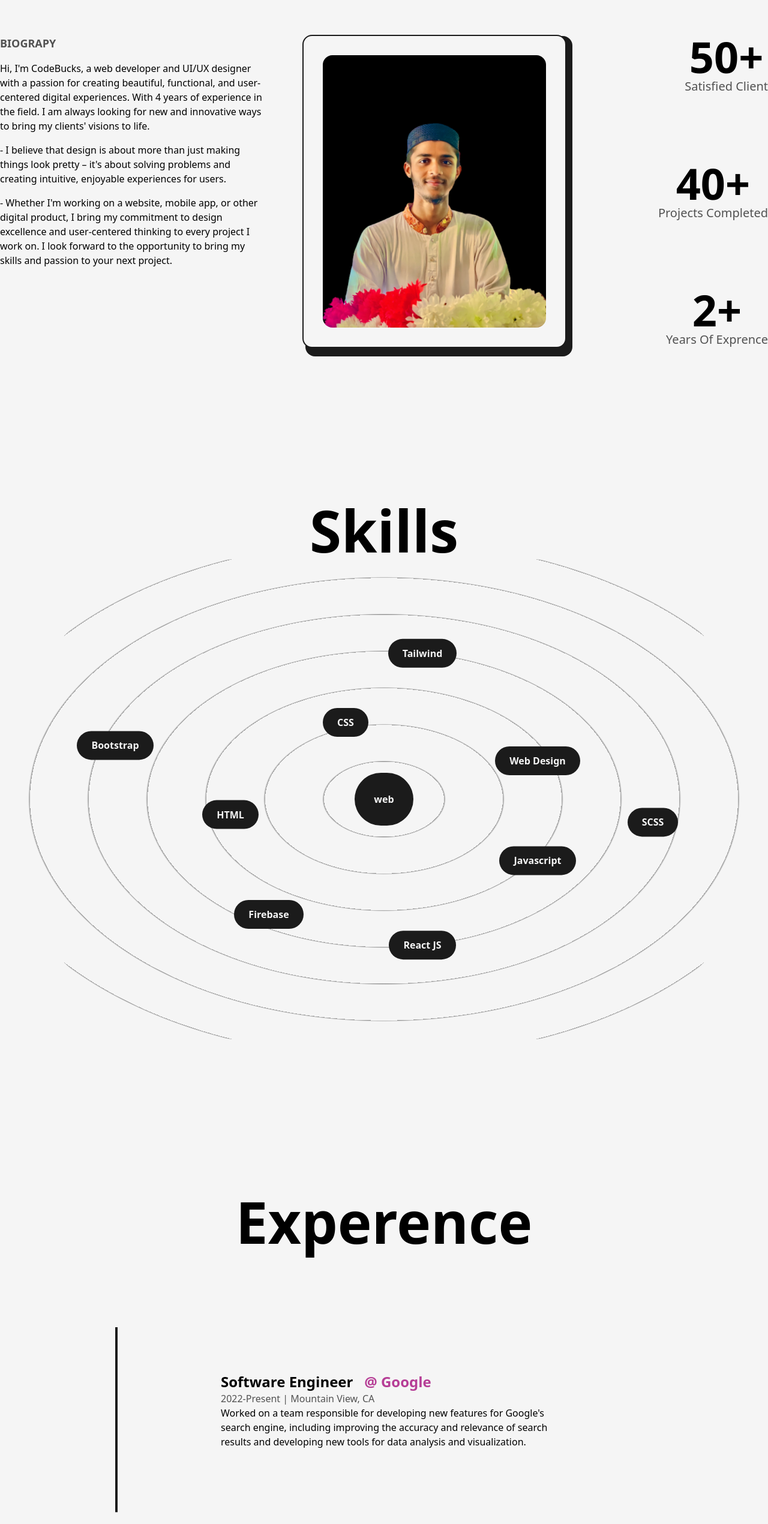
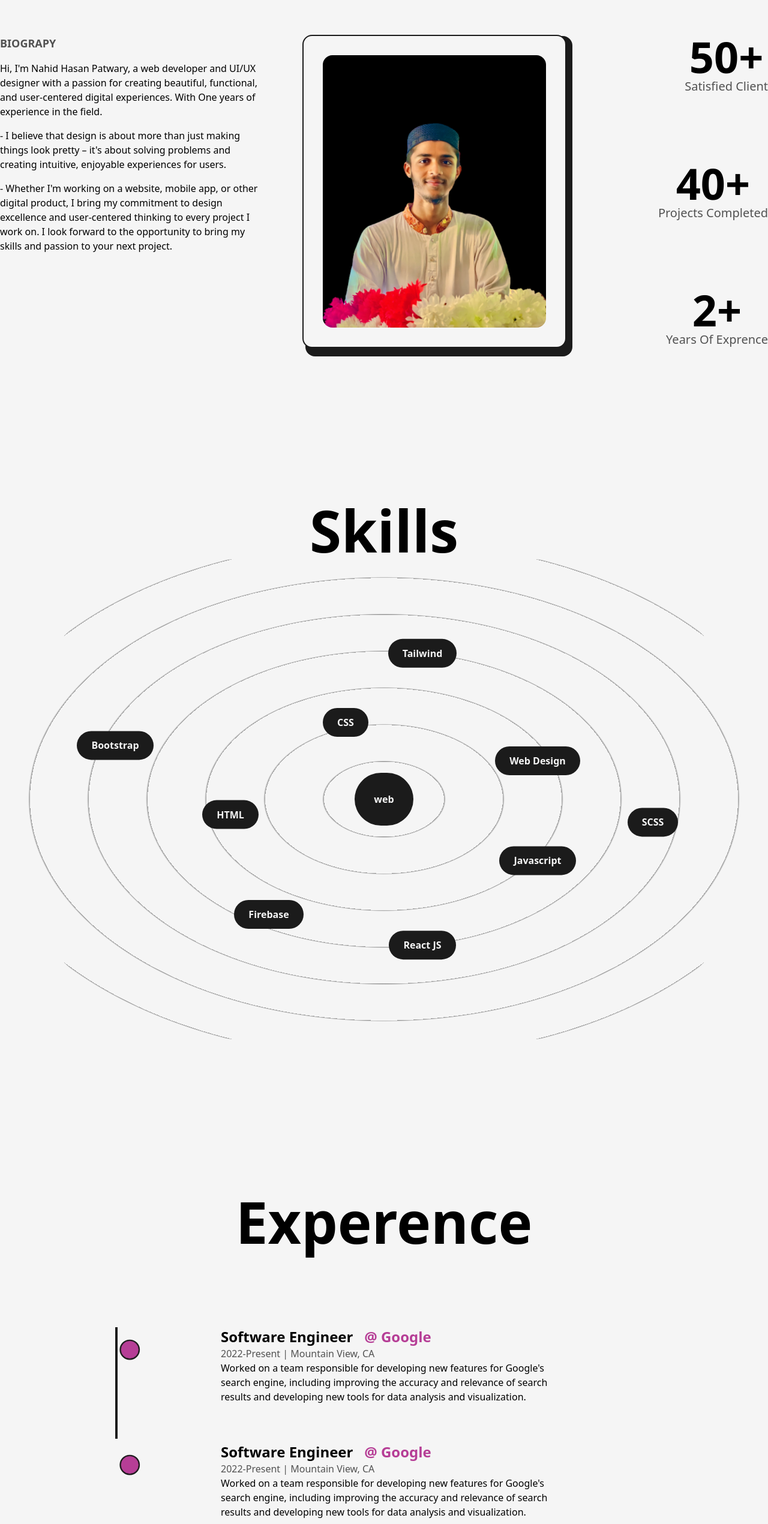
Before and after one commit to nahidulhasan4/My-Profolio, a Next.js app: page /about in a window 1280 px wide. Shown: the part 206-2746 px from the top of the page at 60% size. Built offline with nearby package versions, Linux system fonts and the light colour scheme.

Commit message:
here some data

```diff
--- a/src/component/Experence.js
+++ b/src/component/Experence.js
@@ -1,14 +1,13 @@
 import {React, useRef}from "react";
-
-
 import {motion, useScroll} from "framer-motion";
 import LiIcon from "./LiIcon";
 const Details = ({ positon, company, companyLInk, time, adress, work }) => {
+  const ref = useRef(null)
   return (
+    <li ref={ref} className="my-8 first:mt-0 last:mb-0 w-[60%] mx-auto flex flex-col items-center justify-between">
 
+       <LiIcon reference={ref} />
 
-    <li className="my-8 first:mt-0 last:mb-0 w-[60%] mx-auto flex flex-col items-center justify-between">
-       <LiIcon />
       <div>
         <h3 className="capitalize font-bold text-2xl">
           {positon} &nbsp;{" "}
--- a/src/component/LiIcon.js
+++ b/src/component/LiIcon.js
@@ -1,12 +1,24 @@
 import React from 'react'
+import {useScroll, motion}from "framer-motion"
+const LiIcon = ({reference}) => {
 
-const LiIcon = () => {
+
+    const{scrollYProgress} = useScroll(
+        {
+          target: reference,
+          offset:["center end", "center center"]
+        }
+      )
   return (
-    <figure>
-        <svg width="75" height="75" viewBox='0 0 100 100 '>
-            <circal cx="75" cy="50" r="20" />
-            <circal  cx="75" cy="50" r="20"/>
-            <circal  cx="75" cy="50" r="20"/>
+    <figure className='absolute left-0 stroke-dark'>
+        <svg width="75" height="75" viewBox='0 0 100 100'>
+            <circle cx="75" cy="50" r="20" className='stroke-primary stroke-1 fill-none'/>
+            <motion.circle  cx="75" cy="50" r="20" className=' stroke-[5px] fill-light'
+            style={{
+                pathLength: scrollYProgress
+            }}
+            />
+            <circle  cx="75" cy="50" r="20" className=' stroke-1 fill-primary '/>
         </svg>
     </figure>
   )
--- a/src/pages/about.js
+++ b/src/pages/about.js
@@ -51,11 +51,9 @@ const about = () => {
                 Biograpy
               </h1>
               <p className="font-medium">
-                Hi, I'm CodeBucks, a web developer and UI/UX designer with a
+                Hi, I'm Nahid Hasan Patwary, a web developer and UI/UX designer with a
                 passion for creating beautiful, functional, and user-centered
-                digital experiences. With 4 years of experience in the field. I
-                am always looking for new and innovative ways to bring my
-                clients' visions to life.
+                digital experiences. With One years of experience in the field.
               </p>
               <p className="my-4 font-medium">
                 - I believe that design is about more than just making things
--- a/src/pages/index.js
+++ b/src/pages/index.js
@@ -40,7 +40,7 @@ export default function Home() {
         </div>
         </Layout>
         <HireMe />
-    <div className='absolute right-8 bottom-6 inline-block w-24'>
+    <div className='absolute right-8 bottom-12 mb-0 inline-block w-24'>
       <Image src={lightbulb} alt="nahid" className='w-full h-auto'/>
     </div>
 
```
